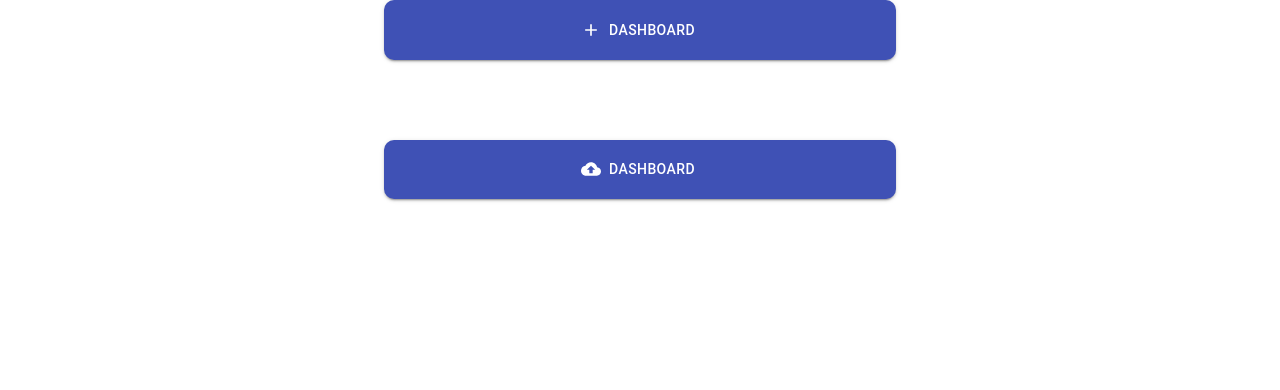
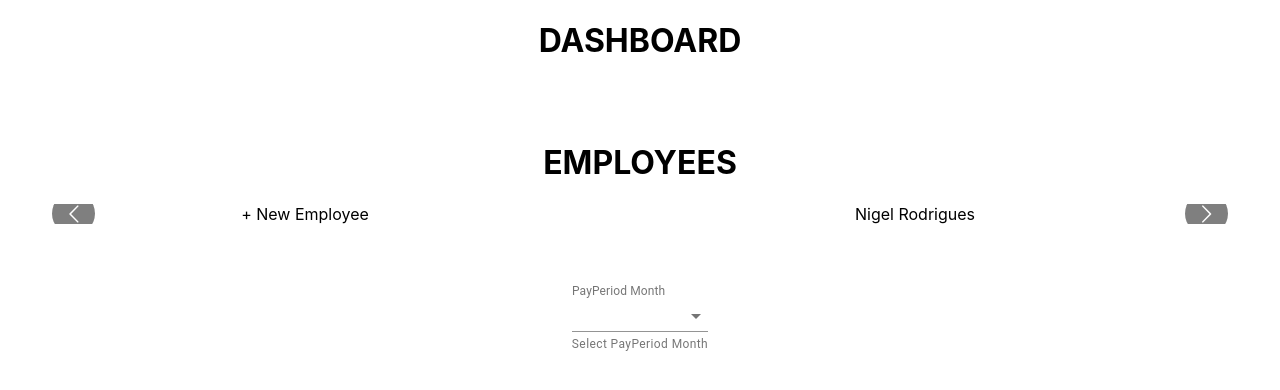
Before and after one commit to nigelrodrigues15/payroll, a React (Create React App) app: page /#/dashboard in a window 1280 px wide. Shown: the top 390 px of the page. Built offline with nearby package versions, Linux system fonts and the light colour scheme.

Commit message:
add carousel

```diff
--- a/src/components/dashboard/dashboard.jsx
+++ b/src/components/dashboard/dashboard.jsx
@@ -1,27 +1,112 @@
 import React from "react";
-import Button from '@material-ui/core/Button';
-import CloudUploadIcon from '@material-ui/icons/CloudUpload';
-import AddIcon from '@material-ui/icons/Add';
 import { Link } from "react-router-dom";
+import Carousel from 'react-multi-carousel';
+import 'react-multi-carousel/lib/styles.css';
+import InputLabel from '@material-ui/core/InputLabel';
+import MenuItem from '@material-ui/core/MenuItem';
+import FormHelperText from '@material-ui/core/FormHelperText';
+import FormControl from '@material-ui/core/FormControl';
+import Select from '@material-ui/core/Select';
+
+const responsive = {
+    superLargeDesktop: {
+        // the naming can be any, depends on you.
+        breakpoint: { max: 4000, min: 3000 },
+        items: 5,
+        partialVisibilityGutter: 40
+    },
+    desktop: {
+        breakpoint: { max: 3000, min: 1024 },
+        items: 3,
+        partialVisibilityGutter: 40
+    },
+    tablet: {
+        breakpoint: { max: 1024, min: 464 },
+        items: 2,
+        partialVisibilityGutter: 30
+    },
+    mobile: {
+        breakpoint: { max: 464, min: 0 },
+        items: 1,
+        partialVisibilityGutter: 30
+    },
+};
+
+var payperiodMonth = 0;
+
+const handleChange = event => {
+    payperiodMonth = (event.target.value);
+  };
 
 const dashboard = () => {
     return (
         <div className="dashboard">
             <div className='dashboard-image'></div>
-            <div className="newData">
-                <Link className="Link" to="/dashboard">
-                    <Button id='UIbutton' variant="contained" color="primary" startIcon={<AddIcon />}>
-                        Dashboard
-                    </Button>
-                </Link>
+            <h1>DASHBOARD</h1>
+            <br /><br />
+            <div className="carousel">
+                <h1>EMPLOYEES</h1>
+                <Carousel
+                    responsive={responsive}
+                    additionalTransfrom={0}
+                    arrows
+                    autoPlaySpeed={3000}
+                    centerMode={false}
+                    className=""
+                    containerClass="container"
+                    dotListClass=""
+                    draggable
+                    focusOnSelect={false}
+                    infinite
+                    itemClass=""
+                    keyBoardControl
+                    minimumTouchDrag={80}
+                    partialVisible
+                    renderButtonGroupOutside={false}
+                    renderDotsOutside={false}
+                    showDots={false}
+                    sliderClass=""
+                    slidesToSlide={1}
+                    swipeable
+                >
+                    <div className="carouselList">
+                        <div className='listContent'> + New Employee</div>
+                    </div>
+                    <div className="carouselList">
+                        <div className='listContent'>Nigel Rodrigues</div>
+                    </div>
+                    <div className="carouselList">
+                        <div className='listContent'>Employee Name</div>
+                    </div>
+                    <div className="carouselList">
+                        <div className='listContent'>Employee Name</div>
+                    </div>
+                    <div className="carouselList">
+                        <div className='listContent'>Employee Name</div>
+                    </div>
+
+
+                </Carousel>
             </div>
-            <br /><br /><br /><br />
-            <div className="oldData">
-                <Link className="Link" to="/dashboard">
-                    <Button id='UIbutton' variant="contained" color="primary" startIcon={<CloudUploadIcon />}>
-                        Dashboard
-                    </Button>
-                </Link>
+            <br/><br/><br/>
+            <div className="payperiod">
+                <FormControl id='paypperiodMonth'>
+                    <InputLabel id="monthLabel">PayPeriod Month</InputLabel>
+                    <Select
+                        labelId="monthLabel"
+                        id="monthSelect"
+                        value={payperiodMonth}
+                        onChange={handleChange}
+                    >
+                        <MenuItem value="month">
+                            <em>Month</em>
+                        </MenuItem>
+                        <MenuItem value={1}>January</MenuItem>
+                        <MenuItem value={2}>Feburary</MenuItem>
+                        <MenuItem value={3}>March</MenuItem>
+                    </Select>
+                    <FormHelperText>Select PayPeriod Month</FormHelperText>
+                </FormControl>
             </div>
         </div>
     );
```
